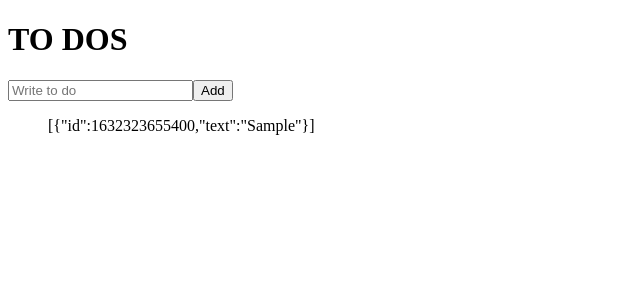
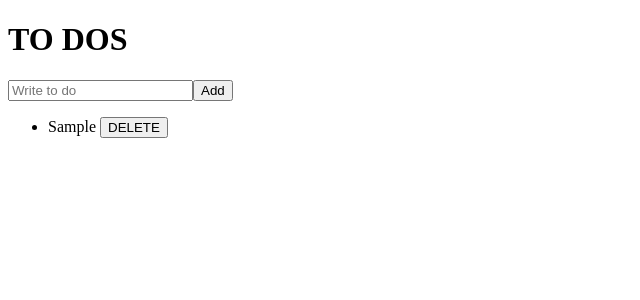
Before and after one commit to joanjang/redux-study, a React (Create React App) app: page / in a window 1280 px wide. Both pictures are taken after typing "Sample" into the empty fields and a click on the button "Add". Shown: the top 300 px of the page, without its empty margins (0-640 px from the left). Built offline with nearby package versions, Linux system fonts and the light colour scheme.

Commit message:
Feat: add To-Do component

```diff
--- /dev/null
+++ b/src/components/Todo.js
@@ -0,0 +1,15 @@
+import React from 'react';
+import { connect } from 'react-redux';
+import { actionCreators } from '../store';
+
+const Todo = ({text, onBtnClick}) => {
+    return (
+        <li>
+            {text} <button onClick={onBtnClick}>DELETE</button>
+        </li>
+    );
+}
+
+const mapDispatchToProps = (dispatch, ownProps) => ({ onBtnClick: () => dispatch( actionCreators.delTodo( ownProps.id )) })
+
+export default connect( null, mapDispatchToProps )(Todo);
--- a/src/routes/Home.js
+++ b/src/routes/Home.js
@@ -1,6 +1,7 @@
 import React, { useState } from 'react';
 import { connect } from 'react-redux';
 import { actionCreators } from '../store';
+import Todo from '../components/Todo';
 
 const Home = ({ todos, addTodo }) => {
     const [text, setText] = useState("");
@@ -17,13 +18,12 @@ const Home = ({ todos, addTodo }) => {
                 <input type="text" onChange={onChange} value={text} placeholder="Write to do" />
                 <button>Add</button>
             </form>
-            <ul>{JSON.stringify(todos)}</ul>
+            <ul>{todos.map( todo => <Todo {...todo} key={todo.id} />)}</ul>
         </>
     );
 }
 
 const mapStateToProps = state => ( { todos: state } );
-
 const mapDispatchToProps = dispatch => ( { addTodo: text => dispatch(actionCreators.addTodo(text)) } );
 
 // connect( state argument, dispatch argument )
```
